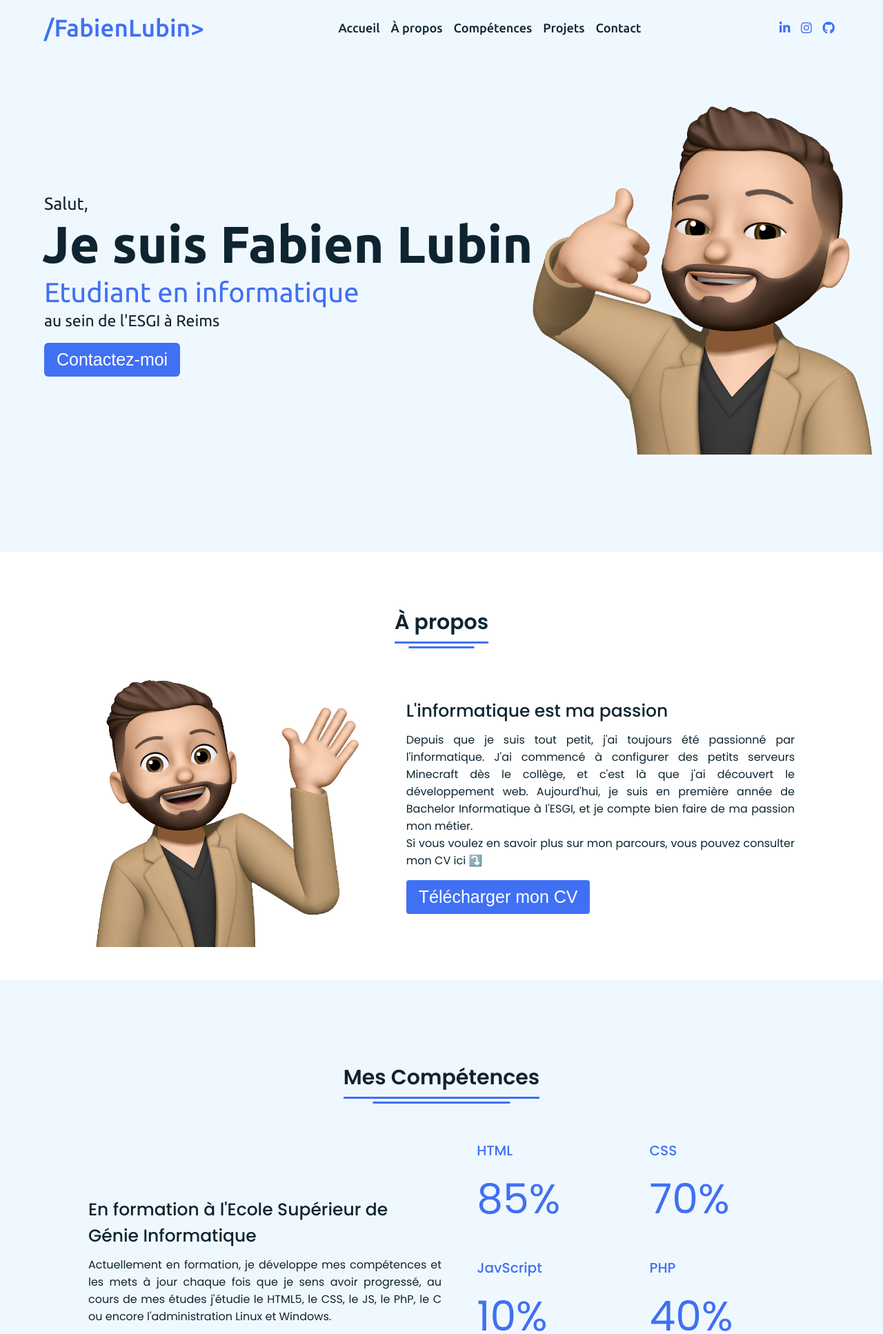
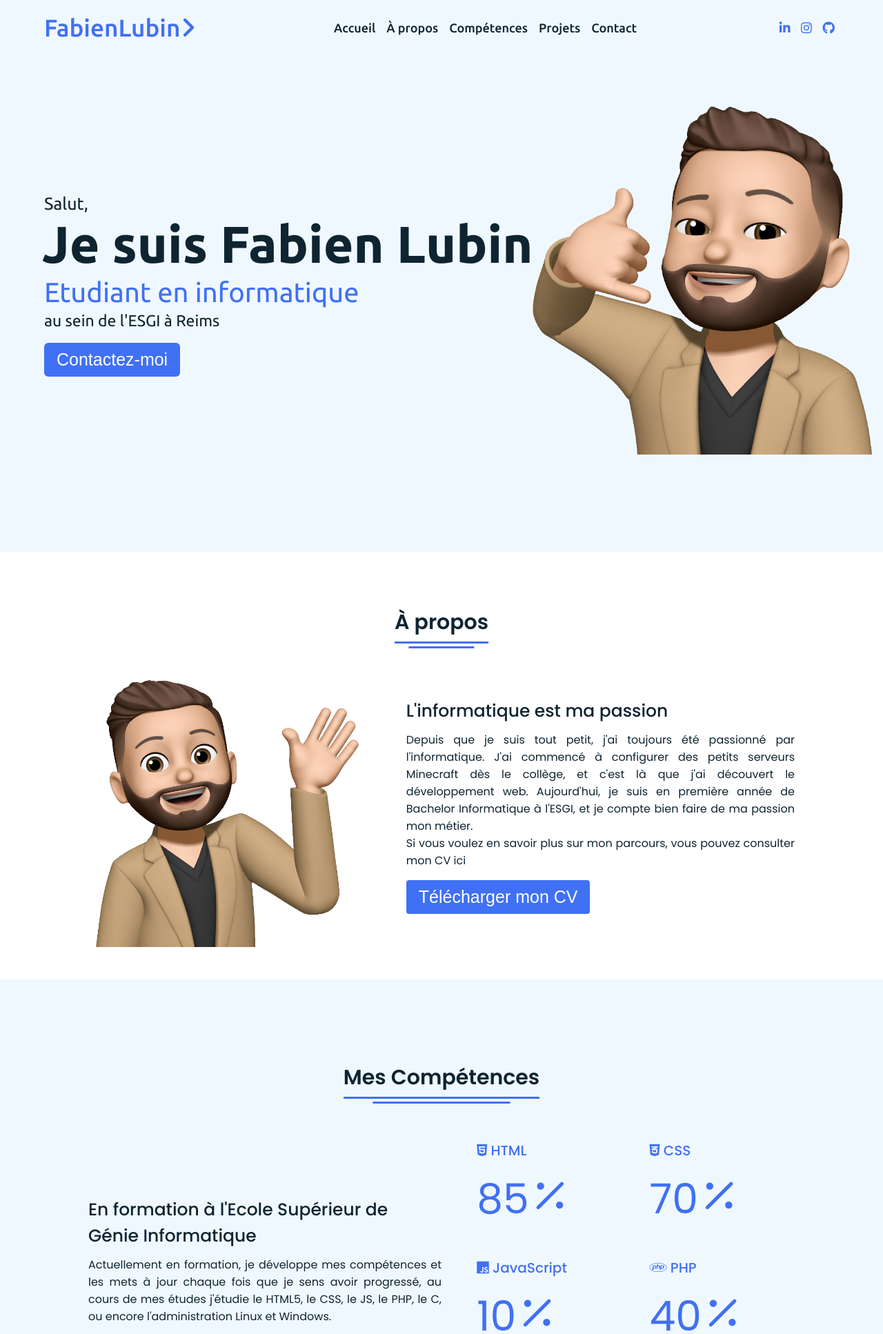
Before and after one commit to MrCoolBay/Portfolio, a PHP site: page / in a window 1280 px wide. Shown: the top 1934 px of the page at 69% size. Run offline with PHP 8.4, Linux system fonts and the light colour scheme; some libraries are stand-ins or nearby versions.

Commit message:
Ajout/modif d'icones et animation pourcentage, amélioration logo navbar

```diff
--- a/assets/css/style.css
+++ b/assets/css/style.css
@@ -213,6 +213,10 @@ section .button button:hover {
   flex-wrap: wrap;
   justify-content: space-between;
 }
+.skills-details .boxes-sec {
+  transform: translateY(-50%);
+  position: absolute;
+}
 .skills-details .box {
   width: calc(100% / 2 - 20px);
   margin: 20px 0;
@@ -221,11 +225,18 @@ section .button button:hover {
   font-size: 20px;
   color: #4070f4;
 }
-.skills-details .boxes .per {
+.per {
   font-size: 60px;
   color: #4070f4;
 }
-
+.allpe {
+  display: flex;
+}
+.skills-details .boxes .perc {
+  font-size: 55px;
+  color: #4070f4;
+  margin-left: 10px;
+}
 /* My Services CSS */
 .services .boxes {
   display: flex;
--- a/assets/js/script.js
+++ b/assets/js/script.js
@@ -43,3 +43,5 @@ for (var i = 0; i < navLinks.length; i++) {
     menuBtn.style.pointerEvents = "auto";
   });
 }
+
+// Compteur animé
--- a/views/home.php
+++ b/views/home.php
@@ -7,24 +7,18 @@
     <title>
         Accueil | /FL>
     </title>
-
+    <meta name="viewport" content="width=device-width, initial-scale=1.0" />
     <link rel="stylesheet" href="assets/css/style.css" />
     <link rel="stylesheet" href="assets/css/menu.css">
     <link rel="shortcut icon" href="assets/img/7.png" type="image/x-icon">
     <!-- Fontawesome CDN -->
-    <link rel="stylesheet" data-purpose="Layout StyleSheet" title="Web Awesome" href="/css/app-wa-462d1fe84b879d730fe2180b0e0354e0.css?vsn=d">
-
     <link rel="stylesheet" href="https://site-assets.fontawesome.com/releases/v6.5.1/css/all.css">
-
     <link rel="stylesheet" href="https://site-assets.fontawesome.com/releases/v6.5.1/css/sharp-thin.css">
-
     <link rel="stylesheet" href="https://site-assets.fontawesome.com/releases/v6.5.1/css/sharp-solid.css">
-
     <link rel="stylesheet" href="https://site-assets.fontawesome.com/releases/v6.5.1/css/sharp-regular.css">
-
     <link rel="stylesheet" href="https://site-assets.fontawesome.com/releases/v6.5.1/css/sharp-light.css">
     <link rel="stylesheet" href="https://cdnjs.cloudflare.com/ajax/libs/font-awesome/5.15.2/css/all.min.css" />
-    <meta name="viewport" content="width=device-width, initial-scale=1.0" />
+
 </head>
 
 <body>
@@ -37,7 +31,7 @@
         <?php require("menu.php") ?>
     </nav>
 
-    <!-- Home Section Start -->
+    <!-- Home -->
     <section class="home" id="home">
         <div class="home-content">
             <div class="text">
@@ -54,7 +48,7 @@
         </div>
     </section>
 
-    <!-- A propos Section Start -->
+    <!-- A propos -->
     <section class="about" id="about">
         <div class="content">
             <div class="title"><span>À propos</span></div>
@@ -68,7 +62,7 @@
                         Depuis que je suis tout petit, j'ai toujours été passionné par l'informatique. J'ai commencé à configurer des petits serveurs Minecraft dès le collège, et c'est là que j'ai découvert le développement web. Aujourd'hui, je suis en première année de Bachelor Informatique à l'ESGI, et je compte bien faire de ma passion mon métier.
                     </p>
                     <p>
-                        Si vous voulez en savoir plus sur mon parcours, vous pouvez consulter mon CV ici ⤵️
+                        Si vous voulez en savoir plus sur mon parcours, vous pouvez consulter mon CV ici <i class="fa-duotone fa-arrow-turn-down"></i>
                     </p>
                     <div class="button">
                         <form action="assets/cv/CVFabien.pdf" download>
@@ -80,7 +74,7 @@
         </div>
     </section>
 
-    <!-- Mes compétences Section Start -->
+    <!-- Mes compétences -->
 
     <section class="skills" id="skills">
         <div class="content">
@@ -88,7 +82,7 @@
             <div class="skills-details">
                 <div class="text">
                     <div class="topic">En formation à l'Ecole Supérieur de Génie Informatique</div>
-                    <p>Actuellement en formation, je développe mes compétences et les mets à jour chaque fois que je sens avoir progressé, au cours de mes études j'étudie le HTML5, le CSS, le JS, le PhP, le C ou encore l'administration Linux et Windows.</p>
+                    <p>Actuellement en formation, je développe mes compétences et les mets à jour chaque fois que je sens avoir progressé, au cours de mes études j'étudie le HTML5, le CSS, le JS, le PHP, le C, ou encore l'administration Linux et Windows.</p>
                     <div class="experience">
                         <div class="num">5</div>
                         <div class="exp">
@@ -99,66 +93,101 @@
                 </div>
                 <div class="boxes">
                     <div class="box">
-                        <div class="topic">HTML</div>
-                        <div class="per">85%</div>
+                        <div class="topic"><i class="fa-brands fa-html5"></i> HTML</div>
+                        <div class="allpe">
+                            <div class="per">85</div>
+                            <div class="perc">
+                                <i class="fa-regular fa-percent"></i>
+                            </div>
+                        </div>
+
                     </div>
                     <div class="box">
-                        <div class="topic">CSS</div>
-                        <div class="per">70%</div>
+                        <div class="topic"><i class="fa-brands fa-css3-alt"></i> CSS</div>
+                        <div class="allpe">
+                            <div class="per">70</div>
+                            <div class="perc">
+                                <i class="fa-regular fa-percent"></i>
+                            </div>
+                        </div>
                     </div>
                     <div class="box">
-                        <div class="topic">JavScript</div>
-                        <div class="per">10%</div>
+                        <div class="topic"><i class="fa-brands fa-js"></i> JavaScript</div>
+                        <div class="allpe">
+                            <div class="per">10</div>
+                            <div class="perc">
+                                <i class="fa-regular fa-percent"></i>
+                            </div>
+                        </div>
                     </div>
                     <div class="box">
-                        <div class="topic">PHP</div>
-                        <div class="per">40%</div>
+                        <div class="topic"><i class="fa-brands fa-php"></i> PHP</div>
+                        <div class="allpe">
+                            <div class="per">40</div>
+                            <div class="perc">
+                                <i class="fa-regular fa-percent"></i>
+                            </div>
+                        </div>
                     </div>
                     <div class="box">
-                        <div class="topic">Linux</div>
-                        <div class="per">75%</div>
+                        <div class="topic"><i class="fa-brands fa-linux"></i> Linux</div>
+                        <div class="allpe">
+                            <div class="per">65</div>
+                            <div class="perc">
+                                <i class="fa-regular fa-percent"></i>
+                            </div>
+                        </div>
+                    </div>
+                    <div class="box">
+                        <div class="topic"><i class="fa-brands fa-windows"></i> Windows</div>
+                        <div class="allpe">
+                            <div class="per">75</div>
+                            <div class="perc">
+                                <i class="fa-regular fa-percent"></i>
+                            </div>
+                        </div>
                     </div>
                 </div>
             </div>
         </div>
     </section>
 
-    <!-- Mes projets Section Start -->
+    <!-- Mes projets -->
     <section class="services" id="services">
         <div class="content">
             <div class="title"><span>Mes projets</span></div>
             <div class="boxes">
                 <div class="box">
                     <div class="icon">
-                        <i class="fa-solid fa-code"></i>
+                        <i class="fa-solid fa-code fa-fade"></i>
                     </div>
                     <div class="topic">Développement Web</div>
-                    <p>Je réalise des projets dans le cadre de mes études, tels qu'un gestionnaire de base de données de livres où l'on peut ajouter, modifier et supprimer des livres selon nos préférences.</p>
+                    <p>Je réalise des projets dans le cadre de mes études, tels qu’un gestionnaire de base de données de livres, où l’on peut ajouter, modifier et supprimer des livres selon nos préférences.</p>
                 </div>
                 <div class="box">
                     <div class="icon">
-                        <i class="fa-regular fa-paintbrush-pencil"></i>
+                        <i class="fa-regular fa-paintbrush-pencil fa-fade"></i>
                     </div>
                     <div class="topic">Création de logo</div>
-                    <p>Je propose également des services de création de logos débutants. Si vous recherchez un logo simple pour votre entreprise, votre marque ou votre projet personnel, n'hésitez pas à me contacter.</p>
+                    <p>Je propose également des services de création de logos pour débutants. Si vous recherchez un logo simple pour votre entreprise, votre marque ou votre projet personnel, n’hésitez pas à me contacter.</p>
                 </div>
                 <div class="box">
                     <div class="icon">
-                        <i class="fa-regular fa-server"></i>
+                        <i class="fa-regular fa-server fa-fade"></i>
                     </div>
                     <div class="topic">Administration Réseau</div>
-                    <p>Je travaille actuellement sur un projet de mise en place d'un réseau. Ce projet vise à créer un environnement de réseau sécurisé et fonctionnel, adapté aux besoins de l'entreprise ou de l'institution.</p>
+                    <p>Je travaille actuellement sur la mise en place d’un réseau visant à créer un environnement sécurisé et fonctionnel, adapté aux besoins de l’entreprise ou de l’institution.</p>
                 </div>
             </div>
         </div>
     </section>
 
-    <!-- Contact Me section Start -->
+    <!-- Contactez Moi -->
     <section class="contact" id="contact">
         <div class="content">
             <div class="title"><span>Contactez-moi</span></div>
             <div class="text">
-                <div class="topic">Besoin de me contacter ?</div>
+                <div class="topic">Besoin de me contacter <i class="fa-solid fa-interrobang"></i></div>
                 <p>Si vous êtes à la recherche d'un stagiaire ou d'un alternant motivé et passionné par l'informatique, n'hésitez pas à me contacter. Je serais ravi de discuter de la possibilité de collaborer avec vous et de contribuer au succès de votre entreprise.
                 </p>
                 <p>
@@ -178,7 +207,7 @@
         </div>
     </section>
 
-    <!-- Footer Section Start -->
+    <!-- Footer -->
     <footer>
         <div class="text">
             <span>Crée par <a href="#">/FabienLubin></a> avec le <i class="fa-regular fa-heart-pulse fa-beat"></i></span>
@@ -186,7 +215,21 @@
 
     </footer>
 
+    <!-- Compteur JS -->
+    <script src="https://cdnjs.cloudflare.com/ajax/libs/jquery/3.5.1/jquery.min.js"></script>
+    <script src="https://cdnjs.cloudflare.com/ajax/libs/waypoints/4.0.1/jquery.waypoints.min.js"></script>
+    <script src="https://cdnjs.cloudflare.com/ajax/libs/Counter-Up/1.0.0/jquery.counterup.min.js"></script>
+
+    <script>
+        $(document).ready(function() {
+            $('.per').counterUp({
+                time: 1200
+            });
+        });
+    </script>
     <script src="assets/js/script.js"></script>
+
+
 </body>
 
 </html>
--- a/views/menu.php
+++ b/views/menu.php
@@ -1,6 +1,6 @@
 <div class="navbar">
     <div class="logo">
-        <a href="#"> /FabienLubin></a>
+        <a href="#"> <i class="fa-solid fa-slash-forward"></i>FabienLubin<i class="fa-solid fa-angle-right"></i></a>
     </div>
     <ul class="menu">
         <li><a href="#home">Accueil</a></li>
```
